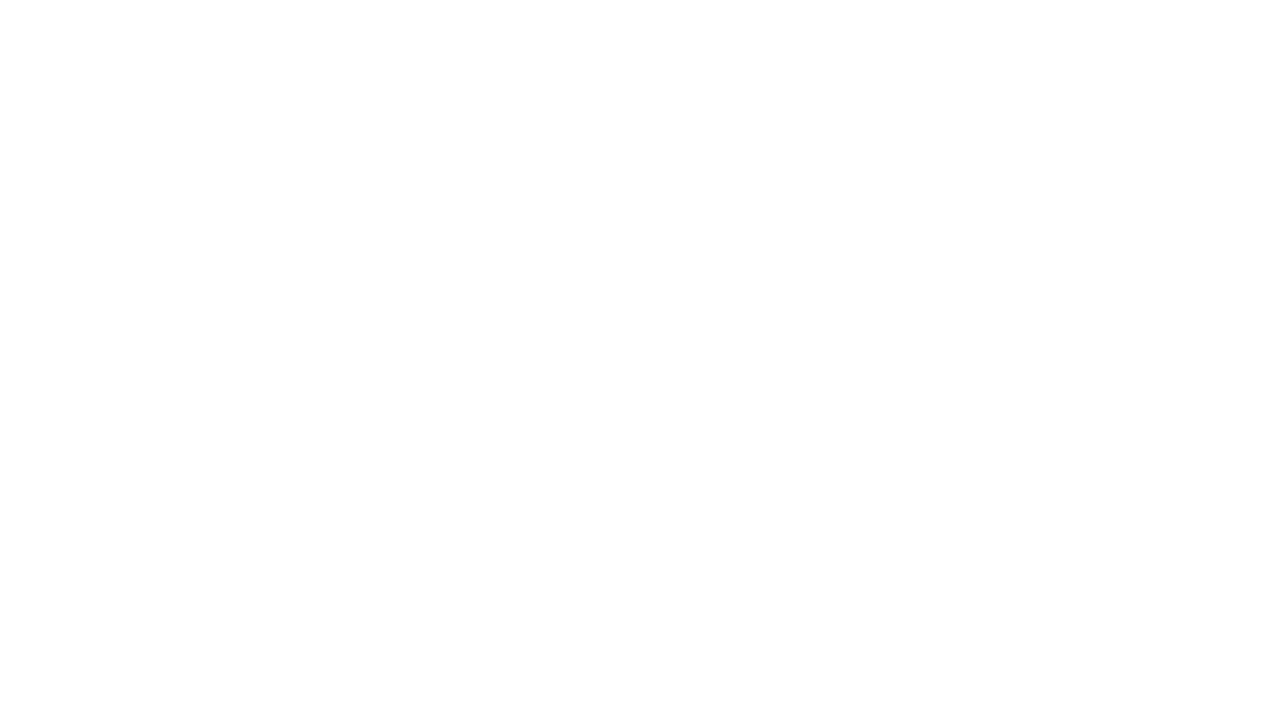
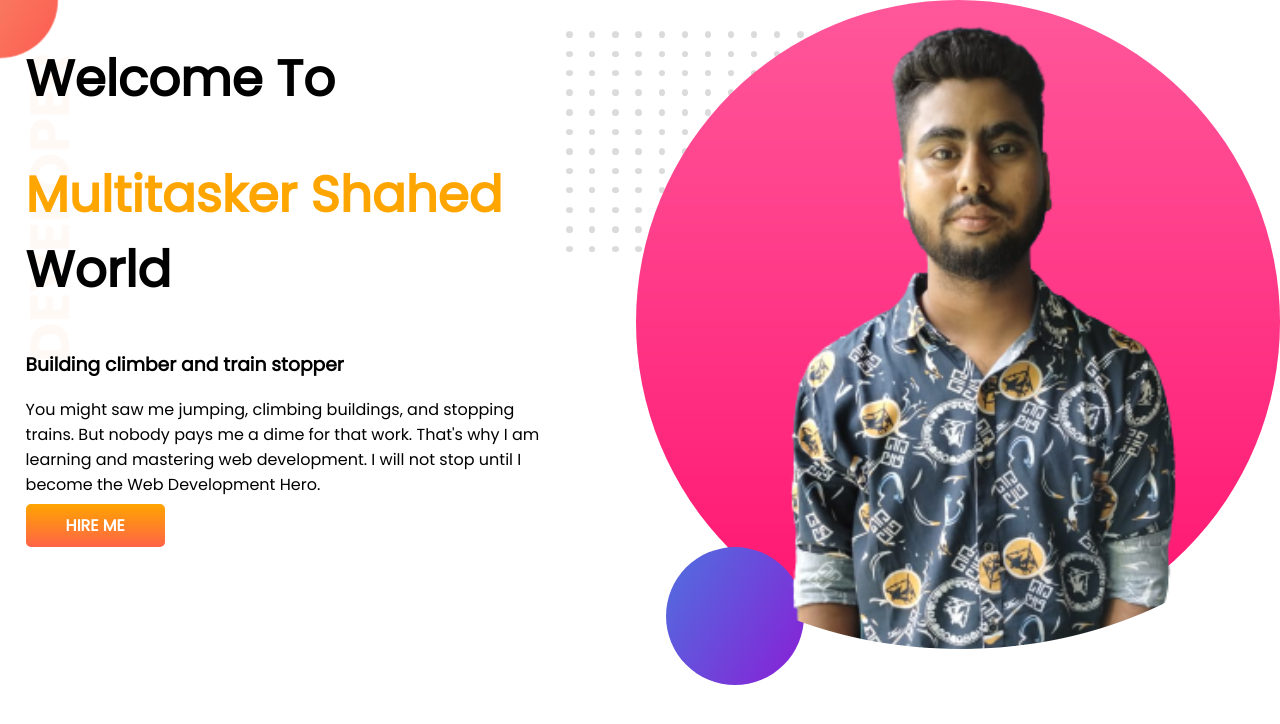
Before and after one commit to Shahed595/developer-portfolio, a plain HTML site: page index.html in a window 1280 px wide. Drawn offline with Linux system fonts and the light colour scheme.

Commit message:
top-banner-added

```diff
--- a/index.html
+++ b/index.html
@@ -1,13 +1,34 @@
 <!DOCTYPE html>
 <html lang="en">
+
 <head>
     <meta charset="UTF-8">
     <meta http-equiv="X-UA-Compatible" content="IE=edge">
     <meta name="viewport" content="width=device-width, initial-scale=1.0">
     <title>Shahed Portfolio</title>
+    <link rel="preconnect" href="https://fonts.googleapis.com">
+    <link rel="preconnect" href="https://fonts.gstatic.com" crossorigin>
+    <link href="https://fonts.googleapis.com/css2?family=Poppins&display=swap" rel="stylesheet">
     <link rel="stylesheet" href="style.css">
 </head>
+
 <body>
+    <section class="top-banner">
+        <div class="half-width">
+            <h1>Welcome To</h1>
+            <h1> <span class="orange-color"> Multitasker Shahed</span> World</h1>
+            <h3>Building climber and train stopper</h3>
+            <p>You might saw me jumping, climbing buildings, and stopping trains. But nobody pays me a dime for that
+                work.
+                That's why I am learning and mastering web development. I will not stop until I become the Web
+                Development
+                Hero.</p>
+            <a class="link-button" target="_blank" href="https://www.facebook.com/shahed.kingshahedkhan">HIRE ME</a>
+        </div>
+        <div class="half-width">
+            <img src="images/shahed1.png" alt="">
+        </div>
+    </section>
+</body>
 
-</body>
 </html>
--- a/style.css
+++ b/style.css
@@ -0,0 +1,33 @@
+body{
+    font-family: 'Poppins', sans-serif;
+    margin:0;
+}
+h1{
+    font-size: 50px;
+}
+.orange-color{
+    color:orange;
+}
+section{
+    display:flex;
+}
+.half-width{
+    width:50%;
+    padding-left: 2%;
+}
+.half-width{
+    width:80%;
+}
+.link-button{
+    text-decoration: none;
+    background-image: linear-gradient(orange, tomato);
+    padding:10px 40px;
+    color:white;
+    font-weight: 700;
+    border-radius: 5px;
+
+}
+.top-banner{
+    background-image: url(images/top-banner.png);
+    background-repeat: no-repeat;
+}
```
Also changed, not shown: images/dream-bg.png (added), images/exp-bg.png (added), images/jhankar.png (added), images/jhankar2.png (added), images/my-bg2.png (added), images/shahed1.png (added), images/shahed2.png (added), images/top-banner.png (added), showoff/IMG-20210409-WA0001.jpg (added), showoff/IMG-20210703-WA0001.jpg (added).
